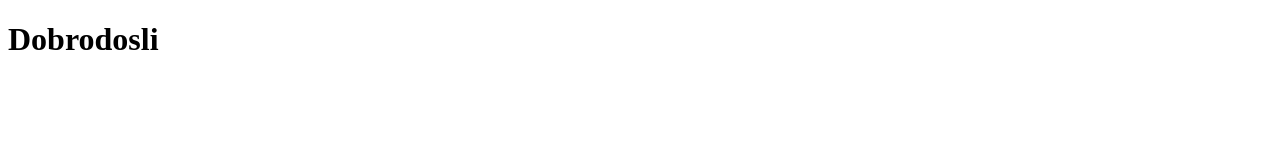
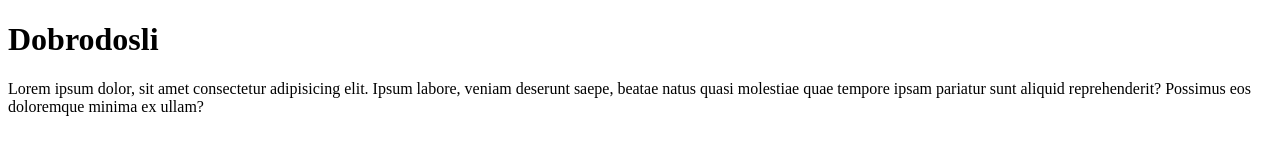
Before and after one commit to sandra-radmanovic/Git_vezba, a plain HTML site: page index.html in a window 1280 px wide. Drawn offline with Linux system fonts and the light colour scheme.

Commit message:
Zavrsena main sekcija.

```diff
--- a/index.html
+++ b/index.html
@@ -10,5 +10,8 @@
     <header>
         <h1>Dobrodosli</h1>
     </header>
+    <main>
+        <p>Lorem ipsum dolor, sit amet consectetur adipisicing elit. Ipsum labore, veniam deserunt saepe, beatae natus quasi molestiae quae tempore ipsam pariatur sunt aliquid reprehenderit? Possimus eos doloremque minima ex ullam?</p>
+    </main>
 </body>
 </html>
```
